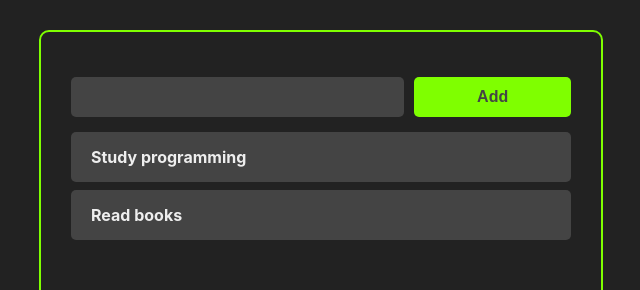
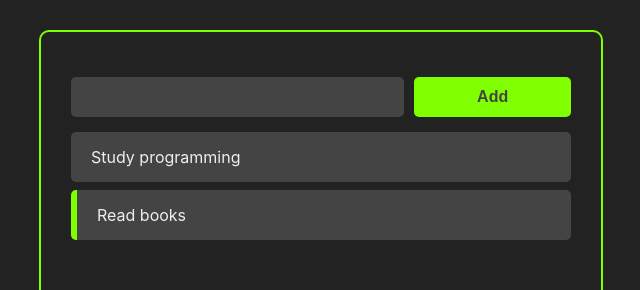
Before and after one commit to Andrew-2609/react-course, a React (Create React App) app: page / in a window 1280 px wide. Shown: the top 290 px of the page, without its empty margins (319-959 px from the left). Built offline with nearby package versions, Linux system fonts and the light colour scheme.

Commit message:
handleTaskClick implemented

```diff
--- a/src/App.jsx
+++ b/src/App.jsx
@@ -19,6 +19,16 @@
     }
   ]);
 
+  const handleTaskClick = (taskId) => {
+    const newTasks = tasks.map(task => {
+      if (task.id === taskId) return { ...task, completed: !task.completed }
+
+      return task;
+    });
+
+    setTasks(newTasks);
+  }
+
   const handleTaskAddition = (taskTitle) => {
     const newTasks = [...tasks, {
       title: taskTitle,
@@ -32,7 +42,7 @@
   return (
     <div className="container">
       <AddTask handleTaskAddition={handleTaskAddition} />
-      <Tasks tasks={tasks} />
+      <Tasks tasks={tasks} handleTaskClick={handleTaskClick} />
     </div>
   )
 }
--- a/src/components/Task/index.jsx
+++ b/src/components/Task/index.jsx
@@ -1,9 +1,16 @@
 import React from "react";
 import "./index.css";
 
-const Task = ({ task }) => {
+const Task = ({ task, handleTaskClick }) => {
     return (
-        <h1 className="task-container">{task.title}</h1>
+        <div
+            className="task-container"
+            style={task.completed ? { borderLeft: "6px solid chartreuse" } : {}}
+        >
+            <div className="task-title" onClick={() => handleTaskClick(task.id)}>
+                {task.title}
+            </div>
+        </div>
     );
 }
 
--- a/src/components/Tasks/index.jsx
+++ b/src/components/Tasks/index.jsx
@@ -1,10 +1,10 @@
 import React from "react";
 import Task from "../Task/";
 
-const Tasks = ({ tasks }) => {
+const Tasks = ({ tasks, handleTaskClick }) => {
     return (
         <>
-            {tasks.map(task => <Task task={task} />)}
+            {tasks.map(task => <Task task={task} handleTaskClick={handleTaskClick} />)}
         </>
     );
 }
```
